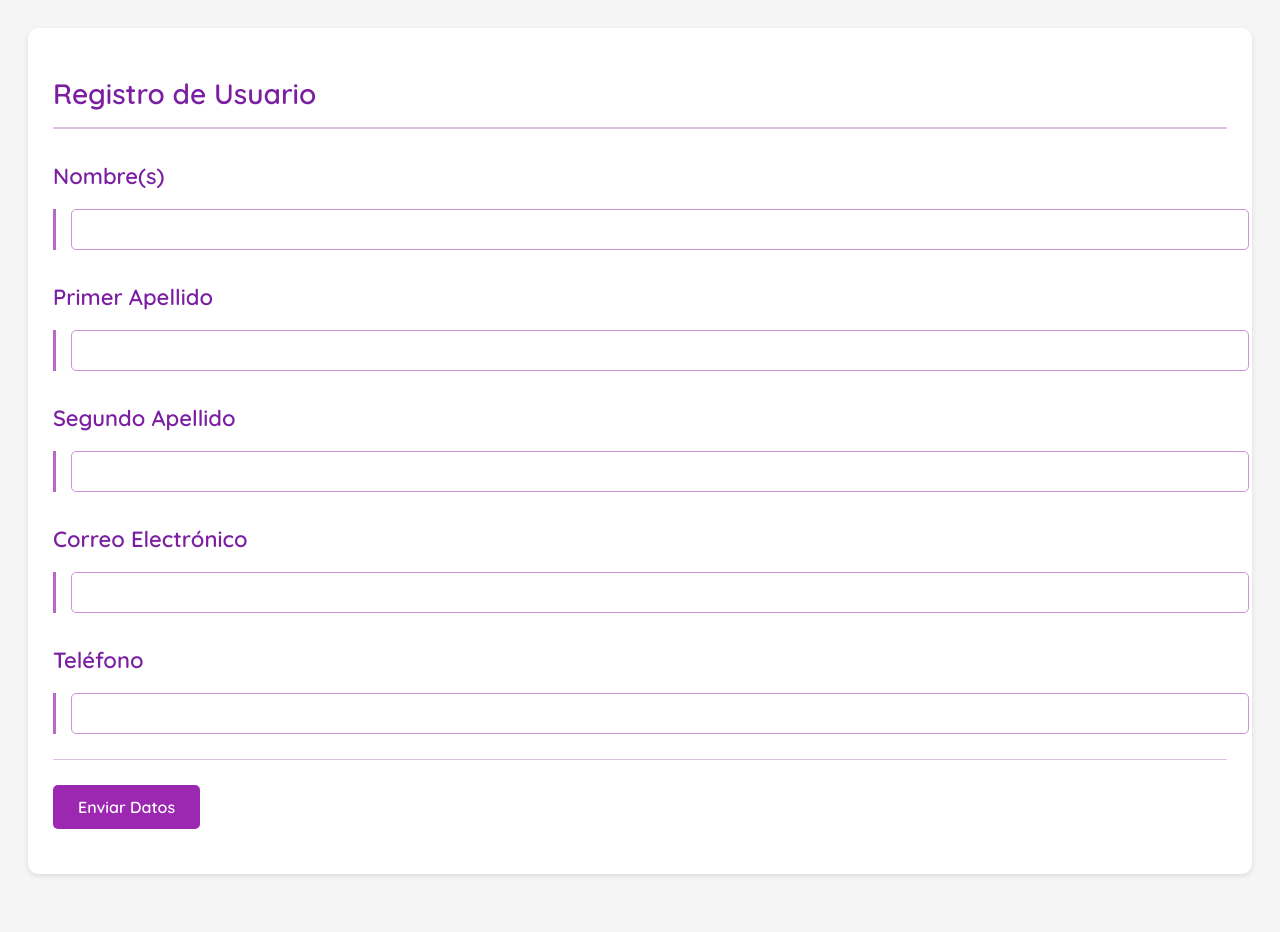
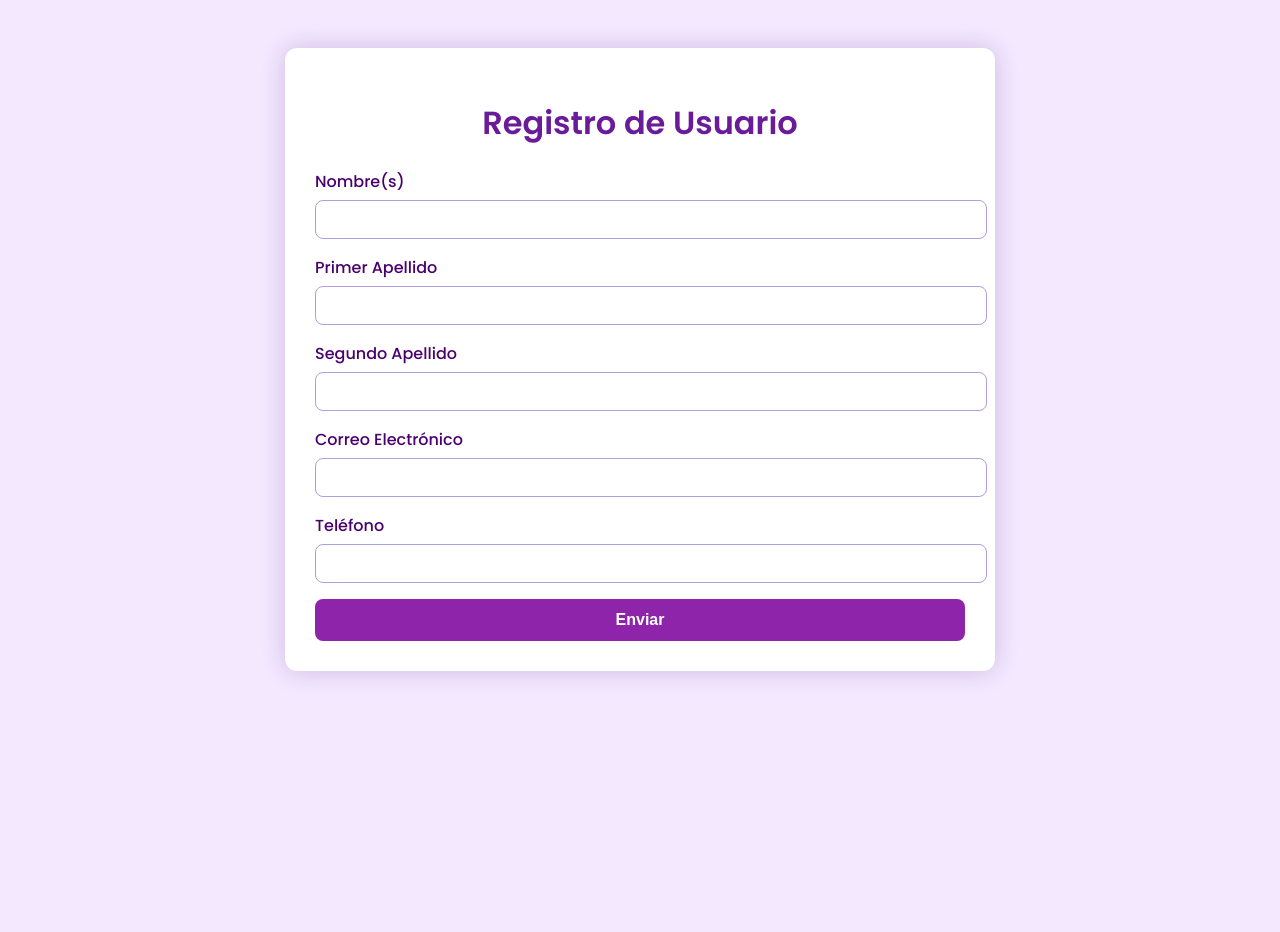
Before and after one commit to DannyDuarte/Formulario, a PHP site: page / in a window 1280 px wide. After the commit the page ends 678 px from the top, so only its background shows below. Run offline with PHP 8.4, Linux system fonts and the light colour scheme; data that the repository does not hold is empty; some libraries are stand-ins or nearby versions.

Commit message:
index.php

```diff
--- a/index.php
+++ b/index.php
@@ -38,7 +38,6 @@ $error = false;
 $registros = [];
 
 try {
-    // Conexión usando PDO con tu configuración
     $conn = new PDO("sqlsrv:server = ".DB_SERVER."; Database = ".DB_DATABASE, DB_USERNAME, DB_PASSWORD);
     $conn->setAttribute(PDO::ATTR_ERRMODE, PDO::ERRMODE_EXCEPTION);
 
@@ -64,7 +63,6 @@ try {
         }
     }
 
-    // Obtener registros
     $stmt = $conn->query("SELECT * FROM [dbo].[usuarios] ORDER BY id DESC");
     $registros = $stmt->fetchAll(PDO::FETCH_ASSOC);
 
@@ -78,134 +76,86 @@ try {
 <html lang="es">
 <head>
     <meta charset="UTF-8">
-    <title>Registro de Usuario</title>
+    <title>Formulario de Registro</title>
+    <link href="https://fonts.googleapis.com/css2?family=Poppins:wght@300;500;600&display=swap" rel="stylesheet">
     <style>
-        @import url('https://fonts.googleapis.com/css2?family=Quicksand:wght@400;500;600&display=swap');
-
         body {
-            font-family: 'Quicksand', sans-serif;
-            background-color: #f5f5f5;
-            padding: 20px;
-            color: #4a148c; /* Morado oscuro */
-            line-height: 1.6;
+            font-family: 'Poppins', sans-serif;
+            background-color: #f3e8ff;
+            padding: 40px;
+            color: #4a006e;
         }
-
-        h1 {
-            color: #7b1fa2; /* Morado */
-            text-align: left;
-            font-size: 28px;
-            margin-bottom: 20px;
-            border-bottom: 2px solid #e1bee7; /* Lila claro */
-            padding-bottom: 10px;
+        .form-container {
+            background: #ffffff;
+            padding: 30px;
+            border-radius: 12px;
+            max-width: 650px;
+            margin: auto;
+            box-shadow: 0 0 25px rgba(74, 0, 110, 0.2);
         }
-
-        h2 {
-            color: #7b1fa2; /* Morado */
-            font-size: 22px;
-            margin: 30px 0 15px 0;
+        h1, h2 {
+            text-align: center;
+            color: #6a1b9a;
         }
-
-        /* FORMULARIO ESTILO LISTA (como en tu segunda imagen) */
-        .form-container {
-            background: white;
-            padding: 25px;
-            border-radius: 10px;
-            margin-bottom: 30px;
-            box-shadow: 0 2px 5px rgba(0,0,0,0.1);
+        .form-group {
+            margin-bottom: 16px;
         }
-
-        .form-group {
-            margin-bottom: 15px;
-            padding-left: 15px;
-            border-left: 3px solid #ba68c8; /* Morado medio */
+        label {
+            display: block;
+            margin-bottom: 6px;
+            font-weight: 500;
         }
-
-        .form-group label {
-            display: block;
-            font-weight: 500;
-            color: #6a1b9a; /* Morado oscuro */
-            margin-bottom: 5px;
-        }
-
-        .form-group input {
+        input {
             width: 100%;
             padding: 10px;
-            border: 1px solid #ce93d8; /* Lila */
-            border-radius: 5px;
-            font-family: 'Quicksand', sans-serif;
             font-size: 15px;
+            border: 1px solid #b39ddb;
+            border-radius: 8px;
         }
-
-        hr {
-            border: 0;
-            height: 1px;
-            background: #e1bee7; /* Lila claro */
-            margin: 25px 0;
-        }
-
-        /* BOTÓN */
         .btn-submit {
-            background-color: #9c27b0; /* Morado */
+            width: 100%;
+            padding: 12px;
+            background-color: #8e24aa;
             color: white;
             border: none;
-            padding: 12px 25px;
+            border-radius: 8px;
             font-size: 16px;
-            border-radius: 5px;
+            font-weight: bold;
             cursor: pointer;
-            font-family: 'Quicksand', sans-serif;
-            font-weight: 600;
-            display: block;
-            margin: 20px 0;
-            transition: background 0.3s;
+            transition: background-color 0.3s ease;
         }
-
         .btn-submit:hover {
-            background-color: #7b1fa2; /* Morado más oscuro */
+            background-color: #6a1b9a;
         }
-
-        /* TABLA */
+        .response {
+            margin-top: 20px;
+            padding: 15px;
+            border-left: 5px solid;
+            border-radius: 8px;
+            font-weight: 500;
+        }
+        .response.error {
+            background-color: #fbe9f1;
+            border-color: #d81b60;
+            color: #ad1457;
+        }
+        .response.success {
+            background-color: #e8f5e9;
+            border-color: #43a047;
+            color: #2e7d32;
+        }
         table {
             width: 100%;
             border-collapse: collapse;
-            margin-top: 20px;
-            box-shadow: 0 1px 3px rgba(0,0,0,0.1);
+            margin-top: 30px;
         }
-
         th, td {
-            padding: 12px 15px;
-            text-align: left;
-            border-bottom: 1px solid #e1bee7; /* Lila claro */
+            padding: 10px;
+            border-bottom: 1px solid #ce93d8;
         }
-
         th {
-            background-color: #9c27b0; /* Morado */
+            background-color: #7b1fa2;
             color: white;
-            font-weight: 500;
-        }
-
-        tr:nth-child(even) {
-            background-color: #f3e5f5; /* Lila muy claro */
-        }
-
-        tr:hover {
-            background-color: #e1bee7; /* Lila claro */
-        }
-
-        /* MENSAJES */
-        .message {
-            padding: 15px;
-            margin: 20px 0;
-            border-radius: 5px;
-        }
-
-        .error {
-            background-color: #fce4ec; /* Rosado claro */
-            color: #c2185b; /* Rosado oscuro */
-        }
-
-        .success {
-            background-color: #f3e5f5; /* Lila claro */
-            color: #7b1fa2; /* Morado */
         }
     </style>
 </head>
@@ -215,47 +165,37 @@ try {
     <h1>Registro de Usuario</h1>
 
     <?php if ($mensaje): ?>
-        <div class="message <?= $error ? 'error' : 'success' ?>">
+        <div class="response <?= $error ? 'error' : 'success' ?>">
             <?= $mensaje ?>
         </div>
     <?php endif; ?>
 
     <form method="post">
-        <h2>Nombre(s)</h2>
         <div class="form-group">
+            <label for="nombre">Nombre(s)</label>
             <input type="text" name="nombre" required>
         </div>
-
-        <h2>Primer Apellido</h2>
         <div class="form-group">
+            <label for="primer_apellido">Primer Apellido</label>
             <input type="text" name="primer_apellido" required>
         </div>
-
-        <h2>Segundo Apellido</h2>
         <div class="form-group">
+            <label for="segundo_apellido">Segundo Apellido</label>
             <input type="text" name="segundo_apellido">
         </div>
-
-        <h2>Correo Electrónico</h2>
         <div class="form-group">
+            <label for="correo">Correo Electrónico</label>
             <input type="email" name="correo" required>
         </div>
-
-        <h2>Teléfono</h2>
         <div class="form-group">
+            <label for="telefono">Teléfono</label>
             <input type="text" name="telefono" required>
         </div>
+        <button type="submit" name="enviar" class="btn-submit">Enviar</button>
+    </form>
 
-        <hr>
-
-        <button type="submit" name="enviar" class="btn-submit">Enviar Datos</button>
-    </form>
-</div>
-
-<?php if (!empty($registros)): ?>
-<div class="form-container">
+    <?php if (!empty($registros)): ?>
     <h2>Usuarios Registrados</h2>
-
     <table>
         <tr>
             <th>ID</th>
@@ -278,8 +218,8 @@ try {
             </tr>
         <?php endforeach; ?>
     </table>
+    <?php endif; ?>
 </div>
-<?php endif; ?>
 
 </body>
 </html>
```
